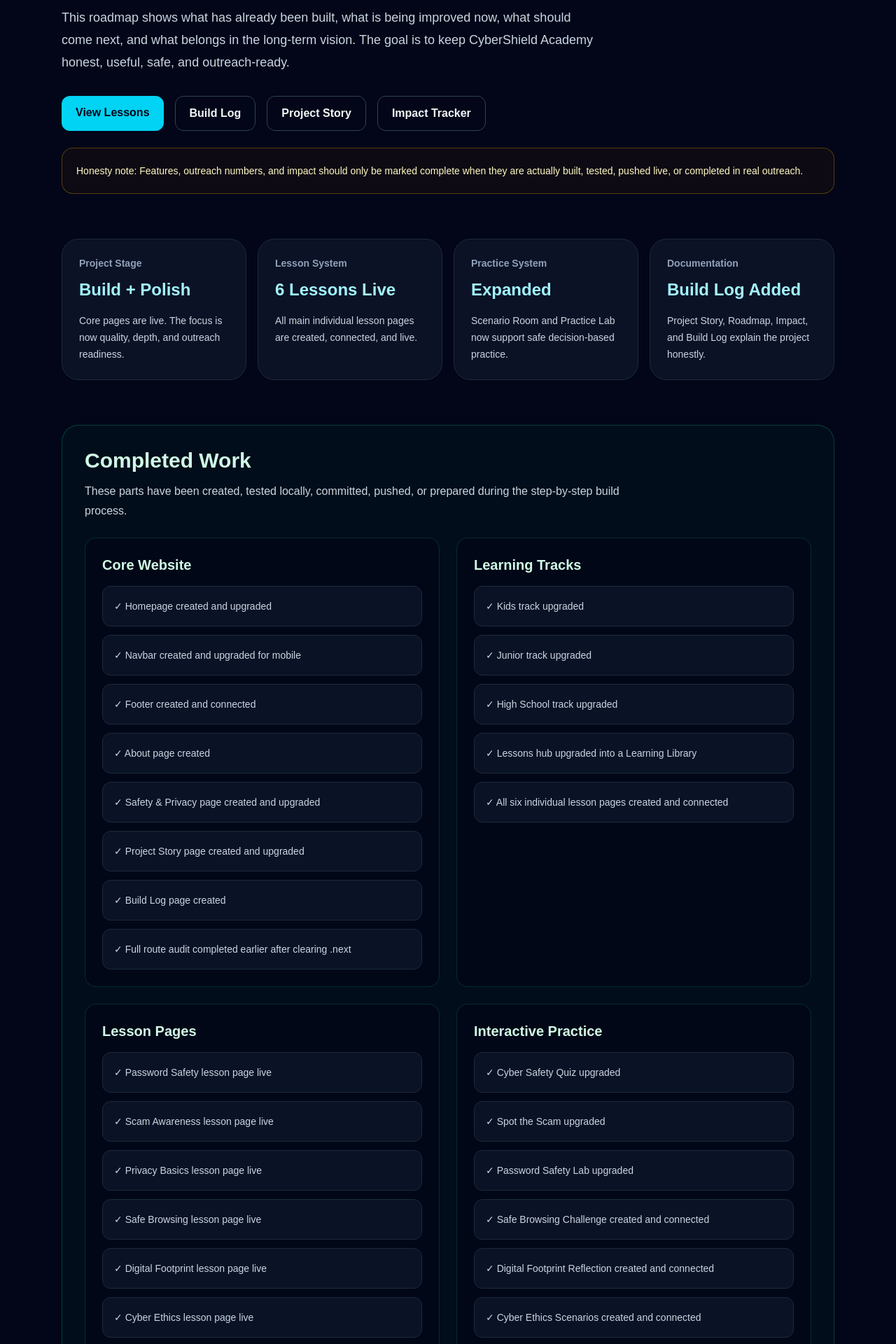
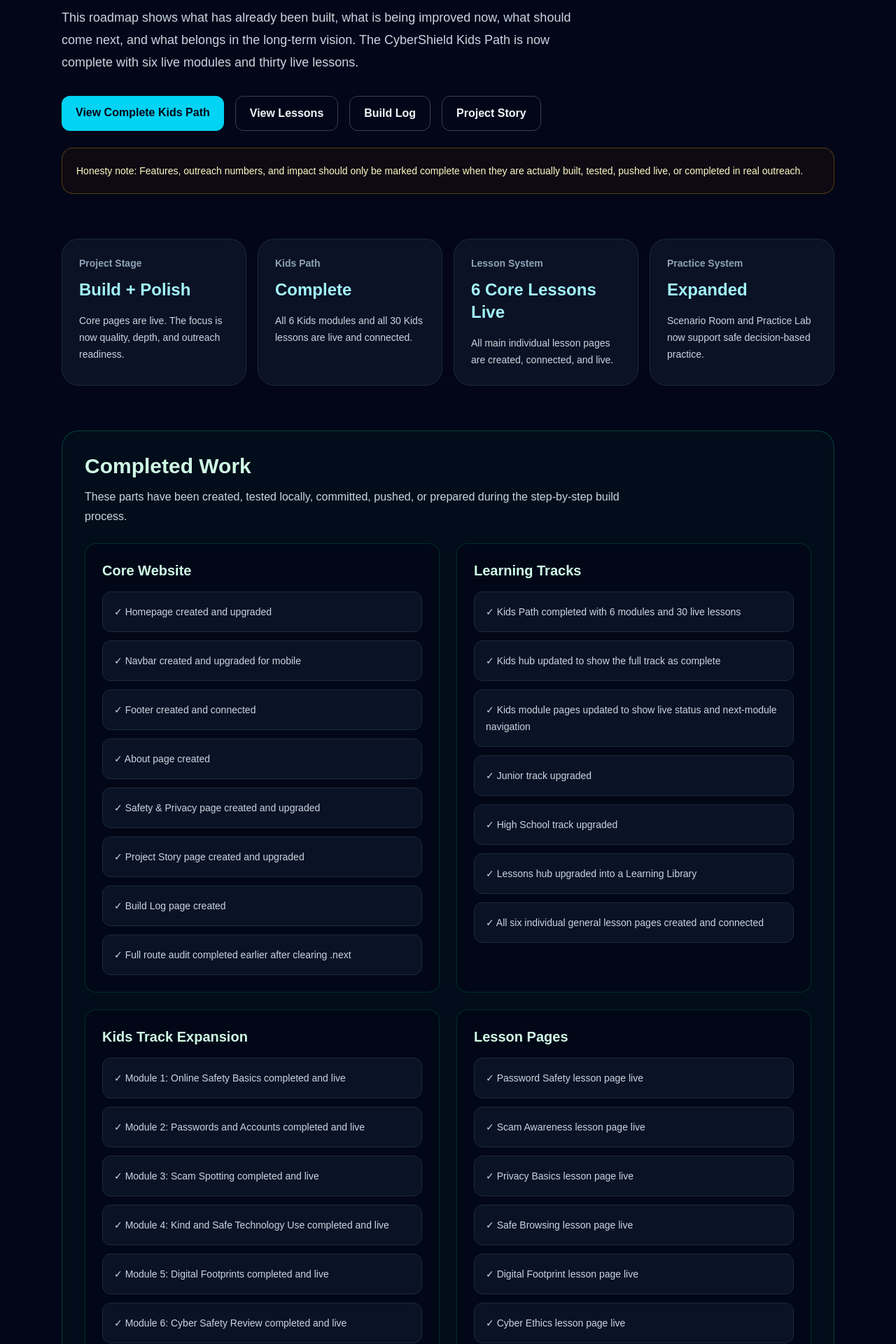
Before and after one commit to sanjith-cpu/cybershield-academy, a Next.js app: page /roadmap in a window 1280 px wide. Shown: the part 300-2220 px from the top of the page at 70% size. Built offline with nearby package versions, Linux system fonts and the light colour scheme.

Commit message:
Update roadmap with completed Kids path

```diff
--- a/app/roadmap/page.tsx
+++ b/app/roadmap/page.tsx
@@ -19,11 +19,25 @@ const completedWork = [
   {
     category: "Learning Tracks",
     items: [
-      "Kids track upgraded",
+      "Kids Path completed with 6 modules and 30 live lessons",
+      "Kids hub updated to show the full track as complete",
+      "Kids module pages updated to show live status and next-module navigation",
       "Junior track upgraded",
       "High School track upgraded",
       "Lessons hub upgraded into a Learning Library",
-      "All six individual lesson pages created and connected",
+      "All six individual general lesson pages created and connected",
+    ],
+  },
+  {
+    category: "Kids Track Expansion",
+    items: [
+      "Module 1: Online Safety Basics completed and live",
+      "Module 2: Passwords and Accounts completed and live",
+      "Module 3: Scam Spotting completed and live",
+      "Module 4: Kind and Safe Technology Use completed and live",
+      "Module 5: Digital Footprints completed and live",
+      "Module 6: Cyber Safety Review completed and live",
+      "Kids Track completion page created and live",
     ],
   },
   {
@@ -75,12 +89,6 @@ const completedWork = [
 
 const currentWork = [
   {
-    title: "Build Log Connection",
-    status: "Current",
-    detail:
-      "The Build Log page has been created and is being connected through the Footer, Project Story, Roadmap, and About page.",
-  },
-  {
     title: "Final Public Page Polish",
     status: "Current",
     detail:
@@ -93,6 +101,12 @@ const currentWork = [
       "Teacher resources, worksheets, presentation outlines, email templates, and outreach pages are being reviewed so they are ready for future real school outreach.",
   },
   {
+    title: "Site Consistency Updates",
+    status: "Current",
+    detail:
+      "Major public pages are being updated so they accurately show that the Kids Path is complete with six modules and thirty lessons.",
+  },
+  {
     title: "Final Quality Pass",
     status: "Upcoming",
     detail:
@@ -101,12 +115,6 @@ const currentWork = [
 ];
 
 const nearTermWork = [
-  {
-    title: "Finish Build Log Connections",
-    detail:
-      "Connect the Build Log through major project pages so visitors can understand how CyberShield Academy was built.",
-    href: "/build-log",
-  },
   {
     title: "Polish Outreach Materials",
     detail:
@@ -118,6 +126,12 @@ const nearTermWork = [
     detail:
       "Test all routes, links, mobile layouts, grammar, spacing, and live Vercel pages before calling V1 launch-ready.",
     href: "/safety",
+  },
+  {
+    title: "Review Complete Kids Path",
+    detail:
+      "Click through the full Kids Path from Module 1 through Module 6 to confirm every lesson, review page, and navigation button works correctly.",
+    href: "/kids",
   },
   {
     title: "Document Real Impact Later",
@@ -168,6 +182,7 @@ const qaChecklist = [
   "Test every homepage button and card.",
   "Test every lesson Open Lesson button.",
   "Test every activity card.",
+  "Test every Kids module page and lesson page.",
   "Test every outreach and teacher resource link.",
   "Test the Build Log route and all Build Log links.",
   "Test mobile menu on a narrow screen.",
@@ -192,6 +207,10 @@ const roadmapLinks = [
   {
     label: "Homepage",
     href: "/",
+  },
+  {
+    label: "Kids Path",
+    href: "/kids",
   },
   {
     label: "Project Story",
@@ -221,10 +240,6 @@ const roadmapLinks = [
     label: "Outreach",
     href: "/outreach",
   },
-  {
-    label: "Impact",
-    href: "/impact",
-  },
 ];
 
 export default function RoadmapPage() {
@@ -245,14 +260,21 @@ export default function RoadmapPage() {
           <p className="mt-6 max-w-3xl text-lg leading-8 text-slate-300">
             This roadmap shows what has already been built, what is being
             improved now, what should come next, and what belongs in the
-            long-term vision. The goal is to keep CyberShield Academy honest,
-            useful, safe, and outreach-ready.
+            long-term vision. The CyberShield Kids Path is now complete with six
+            live modules and thirty live lessons.
           </p>
 
           <div className="mt-8 flex flex-wrap gap-4">
             <Link
+              href="/kids"
+              className="rounded-xl bg-cyan-400 px-5 py-3 font-semibold text-slate-950 transition hover:bg-cyan-300"
+            >
+              View Complete Kids Path
+            </Link>
+
+            <Link
               href="/lessons"
-              className="rounded-xl bg-cyan-400 px-5 py-3 font-semibold text-slate-950 transition hover:bg-cyan-300"
+              className="rounded-xl border border-slate-700 px-5 py-3 font-semibold text-slate-100 transition hover:border-cyan-300 hover:text-cyan-200"
             >
               View Lessons
             </Link>
@@ -269,13 +291,6 @@ export default function RoadmapPage() {
               className="rounded-xl border border-slate-700 px-5 py-3 font-semibold text-slate-100 transition hover:border-cyan-300 hover:text-cyan-200"
             >
               Project Story
-            </Link>
-
-            <Link
-              href="/impact"
-              className="rounded-xl border border-slate-700 px-5 py-3 font-semibold text-slate-100 transition hover:border-cyan-300 hover:text-cyan-200"
-            >
-              Impact Tracker
             </Link>
           </div>
 
@@ -295,19 +310,19 @@ export default function RoadmapPage() {
                 note: "Core pages are live. The focus is now quality, depth, and outreach readiness.",
               },
               {
+                label: "Kids Path",
+                value: "Complete",
+                note: "All 6 Kids modules and all 30 Kids lessons are live and connected.",
+              },
+              {
                 label: "Lesson System",
-                value: "6 Lessons Live",
+                value: "6 Core Lessons Live",
                 note: "All main individual lesson pages are created, connected, and live.",
               },
               {
                 label: "Practice System",
                 value: "Expanded",
                 note: "Scenario Room and Practice Lab now support safe decision-based practice.",
-              },
-              {
-                label: "Documentation",
-                value: "Build Log Added",
-                note: "Project Story, Roadmap, Impact, and Build Log explain the project honestly.",
               },
             ].map((item) => (
               <div
```
